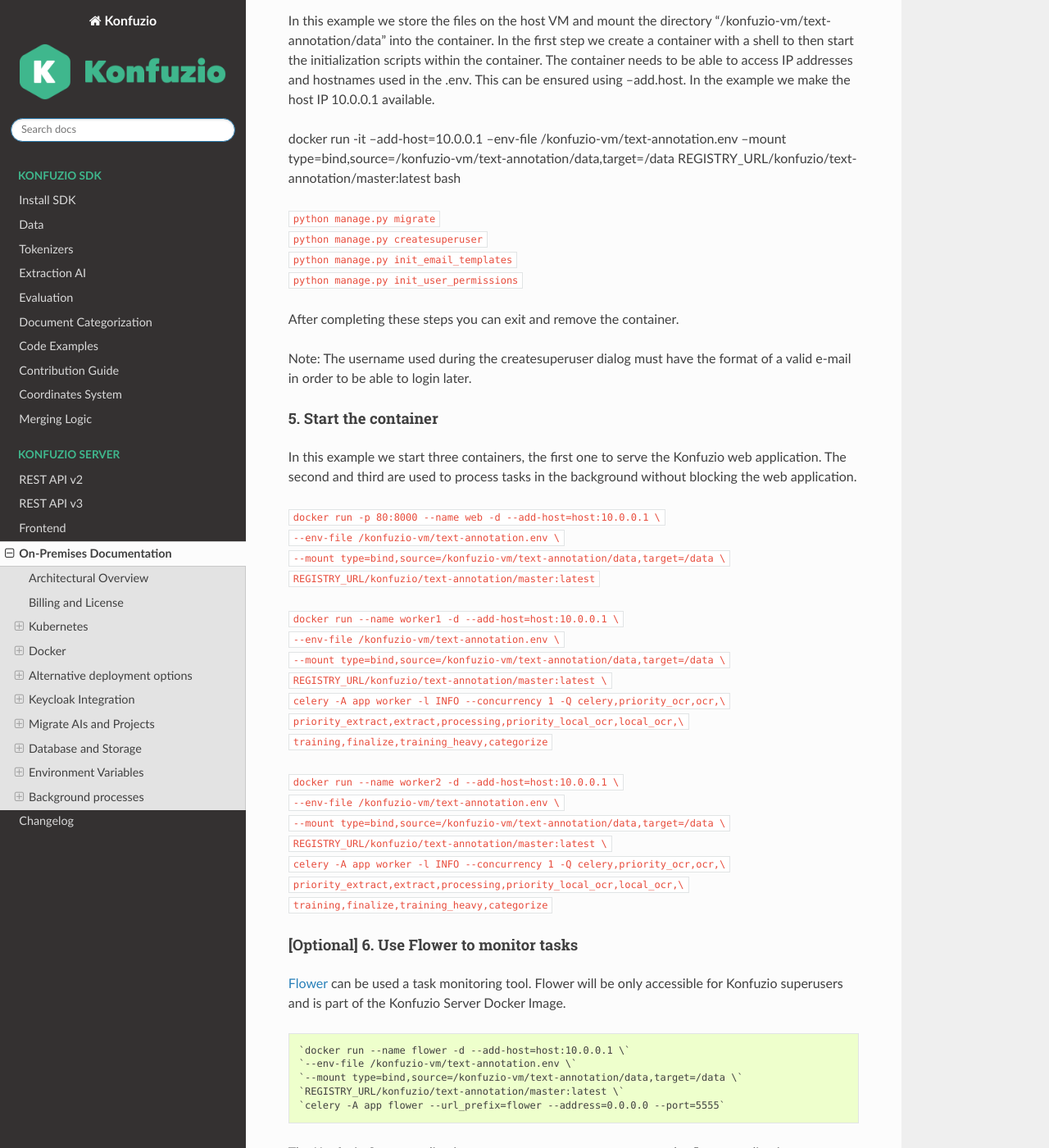
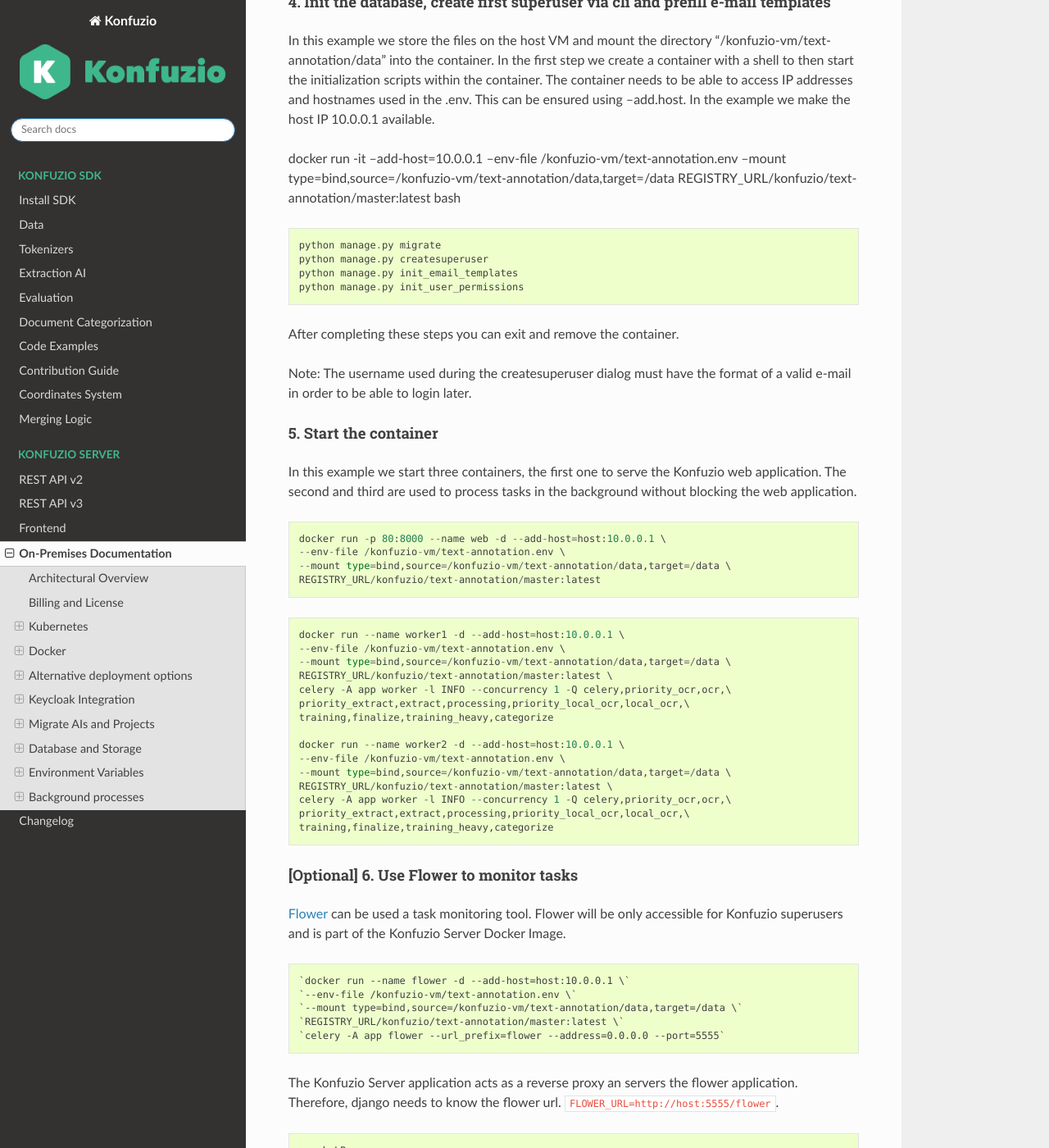
Before and after one commit to konfuzio-ai/konfuzio-sdk, a Sphinx documentation site: the page built from docs/web/on_premises.md, in a window 1280 px wide and 1400 px high, scrolled down 8019 px. Shown: the whole window at 82% size. Built offline with Sphinx 7.4.7 and the Read the Docs theme 2.0.0, drawn with Linux system fonts in a browser that asks for light colours; some of the changed text lies outside the part shown.

````diff
--- a/docs/web/on_premises.md
+++ b/docs/web/on_premises.md
@@ -172,8 +172,10 @@ expose Konfuzio services using name-based virtual servers configured with `Ingre
 objects. You'll need to specify a domain which will contain records to resolve the
 domain to the appropriate IP.
 
-`--set ingress.enabled=True`
-`--set ingress.HOST_NAME=konfuzio.example.com`
+```
+--set ingress.enabled=True
+--set ingress.HOST_NAME=konfuzio.example.com
+```
 
 <!--
 ###### IPs
@@ -188,7 +190,9 @@ For example if you choose `example.com` and you have a static IP of `10.10.10.10
 
 _Include these options in your Helm install command:_
 
-`--set global.hosts.externalIP=10.10.10.`
+```
+--set global.hosts.externalIP=10.10.10.
+```
 -->
 
 ##### Persistence
@@ -211,8 +215,10 @@ specify an email address to register your TLS certificates.
 
 _Include these options in your Helm install command:_
 
-`--set letsencrypt.enabled=True`
-`--set letsencrypt.email=me@example.com`
+```
+--set letsencrypt.enabled=True
+--set letsencrypt.email=me@example.com
+```
 
 ##### PostgreSQL
 
@@ -229,10 +235,12 @@ be configured to use it as shown below.
 
 _Include these options in your Helm install command:_
 
-`--set postgresql.install=false`
-`--set global.psql.host=production.postgress.hostname.local`
-`--set global.psql.password.secret=kubernetes_secret_name`
-`--set global.psql.password.key=key_that_contains_postgres_password`
+```
+--set postgresql.install=false
+--set global.psql.host=production.postgress.hostname.local
+--set global.psql.password.secret=kubernetes_secret_name
+--set global.psql.password.key=key_that_contains_postgres_password
+```
 
 ##### Redis
 
@@ -269,9 +277,11 @@ into a smaller cluster. Konfuzio can work without a GPU. The GPU is used to trai
 Once you have all of your configuration options collected, we can get any dependencies
 and run Helm. In this example, we've named our Helm release `konfuzio`.
 
-`helm repo add konfuzio-repo https://git.konfuzio.com/api/v4/projects/106/packages/helm/stable`
-`helm repo update`
-`helm upgrade --install konfuzio konfuzio-repo/konfuzio-chart --values my_values.yaml`
+```
+helm repo add konfuzio-repo https://git.konfuzio.com/api/v4/projects/106/packages/helm/stable
+helm repo update
+helm upgrade --install konfuzio konfuzio-repo/konfuzio-chart --values my_values.yaml
+```
 
 Please create a my_values.yaml file for your Konfuzio configuration. Useful default values can be found in the values.yaml in the chart repository. See Helm docs for information on how your values file will override the defaults. Alternativ you can specify you configuration using `--set option.name=value`.
 
@@ -290,9 +300,11 @@ The Konfuzio Server deployments can be scaled dynamically using a [Horizontal Po
 You can access the Konfuzio instance by visiting the domain specified during
 installation. In order to create an initial superuser, please to connect to a running pod.
 
-`kubectl get pod`
-`kubectl exec --stdin --tty my-konfuzio-* --  bash`
-`python manage.py createsuperuser`
+```
+kubectl get pod
+kubectl exec --stdin --tty my-konfuzio-* --  bash
+python manage.py createsuperuser
+```
 
 <!--
 #### Initial login
@@ -379,8 +391,10 @@ Registry URL: {PROVIDED_BY_KONFUZIO}
 Username: {PROVIDED_BY_KONFUZIO}
 Password: {PROVIDED_BY_KONFUZIO}
 
-`> docker login REGISTRY_URL`
-`> docker pull REGISTRY_URL/konfuzio/text-annotation/master:latest`
+```
+docker login REGISTRY_URL
+docker pull REGISTRY_URL/konfuzio/text-annotation/master:latest
+```
 
 The Tag "latest" should be replaced with an actual version. A list of available tags can be found here: https://dev.konfuzio.com/web/changelog_app.html.
 
@@ -398,10 +412,12 @@ The container needs to be able to access IP addresses and hostnames used in the
 
 docker run -it --add-host=10.0.0.1 --env-file /konfuzio-vm/text-annotation.env --mount type=bind,source=/konfuzio-vm/text-annotation/data,target=/data REGISTRY_URL/konfuzio/text-annotation/master:latest bash
 
-`python manage.py migrate`
-`python manage.py createsuperuser`
-`python manage.py init_email_templates`
-`python manage.py init_user_permissions`
+```
+python manage.py migrate
+python manage.py createsuperuser
+python manage.py init_email_templates
+python manage.py init_user_permissions
+```
 
 After completing these steps you can exit and remove the container.
 
@@ -410,26 +426,30 @@ Note: The username used during the createsuperuser dialog must have the format o
 #### 5. Start the container
 In this example we start three containers, the first one to serve the Konfuzio web application. The second and third are used to process tasks in the background without blocking the web application.
 
-`docker run -p 80:8000 --name web -d --add-host=host:10.0.0.1 \`
-`--env-file /konfuzio-vm/text-annotation.env \`
-`--mount type=bind,source=/konfuzio-vm/text-annotation/data,target=/data \`
-`REGISTRY_URL/konfuzio/text-annotation/master:latest`
+```
+docker run -p 80:8000 --name web -d --add-host=host:10.0.0.1 \
+--env-file /konfuzio-vm/text-annotation.env \
+--mount type=bind,source=/konfuzio-vm/text-annotation/data,target=/data \
+REGISTRY_URL/konfuzio/text-annotation/master:latest
+```
 
-`docker run --name worker1 -d --add-host=host:10.0.0.1 \`
-`--env-file /konfuzio-vm/text-annotation.env \`
-`--mount type=bind,source=/konfuzio-vm/text-annotation/data,target=/data \`
-`REGISTRY_URL/konfuzio/text-annotation/master:latest \`
-`celery -A app worker -l INFO --concurrency 1 -Q celery,priority_ocr,ocr,\`
-`priority_extract,extract,processing,priority_local_ocr,local_ocr,\`
-`training,finalize,training_heavy,categorize`
+```
+docker run --name worker1 -d --add-host=host:10.0.0.1 \
+--env-file /konfuzio-vm/text-annotation.env \
+--mount type=bind,source=/konfuzio-vm/text-annotation/data,target=/data \
+REGISTRY_URL/konfuzio/text-annotation/master:latest \
+celery -A app worker -l INFO --concurrency 1 -Q celery,priority_ocr,ocr,\
+priority_extract,extract,processing,priority_local_ocr,local_ocr,\
+training,finalize,training_heavy,categorize
 
-`docker run --name worker2 -d --add-host=host:10.0.0.1 \`
-`--env-file /konfuzio-vm/text-annotation.env \`
-`--mount type=bind,source=/konfuzio-vm/text-annotation/data,target=/data \`
-`REGISTRY_URL/konfuzio/text-annotation/master:latest \`
-`celery -A app worker -l INFO --concurrency 1 -Q celery,priority_ocr,ocr,\`
-`priority_extract,extract,processing,priority_local_ocr,local_ocr,\`
-`training,finalize,training_heavy,categorize`
+docker run --name worker2 -d --add-host=host:10.0.0.1 \
+--env-file /konfuzio-vm/text-annotation.env \
+--mount type=bind,source=/konfuzio-vm/text-annotation/data,target=/data \
+REGISTRY_URL/konfuzio/text-annotation/master:latest \
+celery -A app worker -l INFO --concurrency 1 -Q celery,priority_ocr,ocr,\
+priority_extract,extract,processing,priority_local_ocr,local_ocr,\
+training,finalize,training_heavy,categorize
+```
 
 #### [Optional] 6. Use Flower to monitor tasks
 
````
